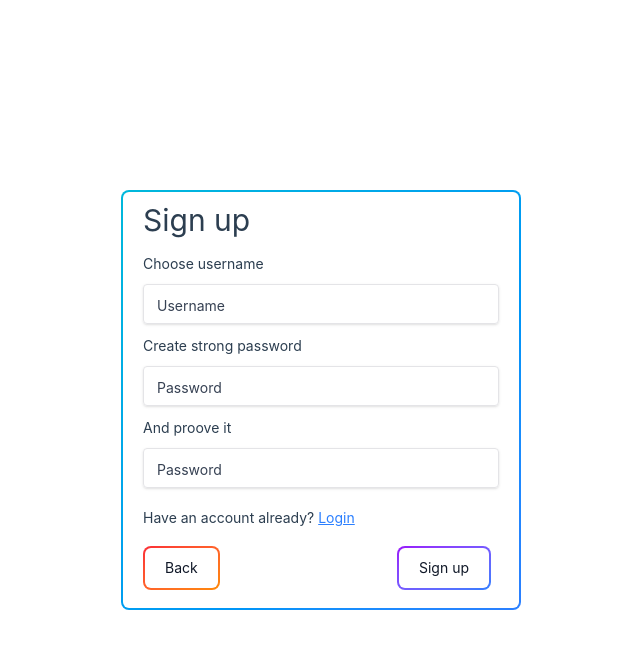
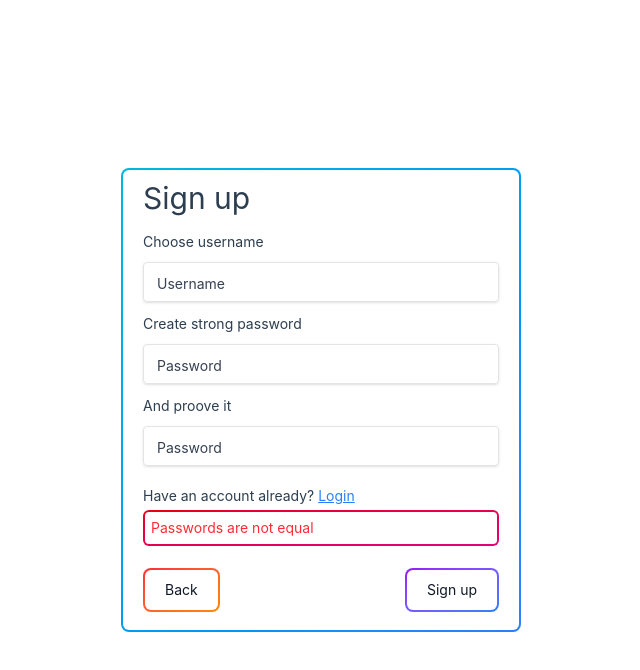
Before and after one commit to DimoNika/dimochat-front, a Vue app: page / in a window 1280 px wide. Both pictures are taken after a click on the button "Sing up". Shown: the top 670 px of the page, without its empty margins (319-959 px from the left). Built offline with nearby package versions, Linux system fonts and the light colour scheme.

Commit message:
Signin form minor improvements

```diff
--- a/src/components/Signup.vue
+++ b/src/components/Signup.vue
@@ -48,16 +48,21 @@
                     Have an account already? <button @click="to_login()" class="text-blue-500 underline cursor-pointer">Login</button>
                 </p>
                 <!-- ... -->
+                <div class="p-0.5 rounded-md bg-gradient-to-br from-red-600 to-pink-600 my-1">
+                    <p v-if=" error_message != 'a' " class="bg-white rounded-sm p-1.5 text-red-500">{{ error_message }}Passwords are not equal</p>
+                </div>
+                <!-- ... -->
+
 
                 <div class="grid grid-cols-2 pt-4.5">
-                    <button @click="to_home()" class="w-fit relative inline-flex items-center justify-center p-0.5 mb-2 me-2 overflow-hidden text-sm font-medium text-gray-900 rounded-lg group bg-gradient-to-br from-red-500 to-orange-400 group-hover:from-cyan-500 group-hover:to-blue-500 hover:text-white dark:text-white focus:ring-4 focus:outline-none focus:ring-cyan-200 dark:focus:ring-cyan-800">
+                    <button type="button" @click="to_home()" class="w-fit relative inline-flex items-center justify-center p-0.5 mb-2 me-2 overflow-hidden text-sm font-medium text-gray-900 rounded-lg group bg-gradient-to-br from-red-500 to-orange-400 group-hover:from-cyan-500 group-hover:to-blue-500 hover:text-white dark:text-white focus:ring-4 focus:outline-none focus:ring-cyan-200 dark:focus:ring-cyan-800">
                         <span class="relative px-5 py-2.5 transition-all ease-in duration-75 bg-white dark:bg-gray-900 rounded-md group-hover:bg-transparent group-hover:dark:bg-transparent">
                             Back
                         </span>
                     </button>
                     <!-- ... -->
 
-                    <button type="button" @click="signup()" class="w-fit justify-self-end relative inline-flex items-center justify-center p-0.5 mb-2 me-2 overflow-hidden text-sm font-medium text-gray-900 rounded-lg group bg-gradient-to-br from-purple-600 to-blue-500 group-hover:from-green-400 group-hover:to-blue-600 hover:text-white dark:text-white focus:ring-4 focus:outline-none focus:ring-green-200 dark:focus:ring-green-800">
+                    <button type="button" @click="signup()" class="w-fit justify-self-end relative inline-flex items-center justify-center p-0.5 mb-2 overflow-hidden text-sm font-medium text-gray-900 rounded-lg group bg-gradient-to-br from-purple-600 to-blue-500 group-hover:from-green-400 group-hover:to-blue-600 hover:text-white dark:text-white focus:ring-4 focus:outline-none focus:ring-green-200 dark:focus:ring-green-800">
                         <span class="relative px-5 py-2.5 transition-all ease-in duration-75 bg-white dark:bg-gray-900 rounded-md group-hover:bg-transparent group-hover:dark:bg-transparent">
                             Sign up
                         </span>
@@ -76,6 +81,8 @@ const appState = useAppStateStore()
 const username = ref("")
 const password1 = ref("")
 const password2 = ref("")
+const error_message = ref("")
+console.log(error_message.value);
 
 function to_home() {
     appState.setView("home")
@@ -111,9 +118,14 @@ function signup() {
         // body: data
         body: JSON.stringify(data)
     }
+    // if passworld are equal
+    if (password1.value === password2.value) {
 
         fetch("api/auth-service/create-user", requestOptions)
         .then(response => {
+            if (!response.ok) {
+                console.log("not ok (error)");
+            }
             console.log(response);
             return response.json();
         })
@@ -123,6 +135,10 @@ function signup() {
         .catch(error => {
           console.error("Error:", error);
         });
+    } else { // if passwords are NOT equal
+        console.log("not EQUAL");
+        error_message.value = "Passwords are not equal"
+    }
 
 
 }
```
Lines whose indentation alone changed are shown as unchanged.
